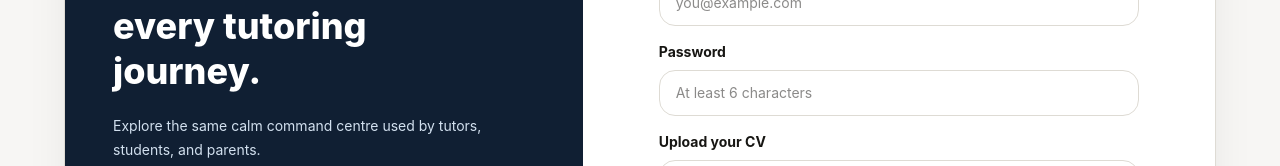
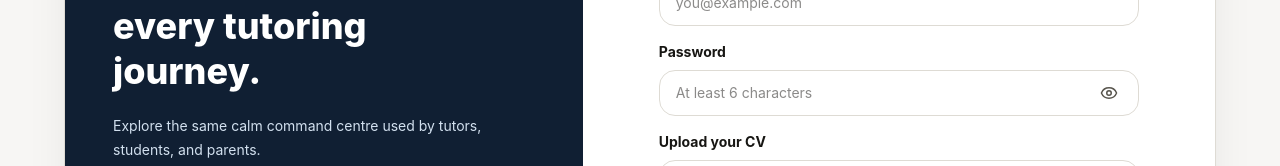
Before and after one commit to folarin-123/Tutor-Track, a React (Vite) app: page /signup in a window 1280 px wide. Shown: the part 399-565 px from the top of the page. Built offline with nearby package versions, Linux system fonts and the light colour scheme; no server answers.

Commit message:
Add password visibility controls

```diff
--- a/app/signin/page.jsx
+++ b/app/signin/page.jsx
@@ -2,13 +2,14 @@
 
 import { useEffect, useState } from "react";
 import { Link, useNavigate } from "react-router-dom";
-import { ArrowRight } from "lucide-react";
+import { ArrowRight, Eye, EyeOff } from "lucide-react";
 import AuthShell from "@/components/auth/AuthShell";
 import { useAuth } from "@/lib/auth";
 
 export default function SignInPage() {
   const [email, setEmail] = useState("");
   const [password, setPassword] = useState("");
+  const [showPassword, setShowPassword] = useState(false);
   const [error, setError] = useState("");
   const [submitting, setSubmitting] = useState(false);
   const { signIn, user } = useAuth();
@@ -56,14 +57,25 @@ export default function SignInPage() {
         </label>
         <label className="block text-sm font-bold" htmlFor="signin-password">
           Password
+          <div className="relative mt-2">
             <input
               id="signin-password"
-            type="password"
+              type={showPassword ? "text" : "password"}
               value={password}
               onChange={(event) => setPassword(event.target.value)}
               placeholder="Your password"
-            className="mt-2 w-full rounded-2xl border border-[var(--border-default)] bg-[var(--bg-surface)] px-4 py-3 font-normal outline-primary-500"
+              className="w-full rounded-2xl border border-[var(--border-default)] bg-[var(--bg-surface)] px-4 py-3 pr-12 font-normal outline-primary-500"
             />
+            <button
+              type="button"
+              onClick={() => setShowPassword((visible) => !visible)}
+              aria-label={showPassword ? "Hide password" : "Show password"}
+              aria-pressed={showPassword}
+              className="absolute inset-y-0 right-3 grid w-9 place-items-center text-[var(--text-secondary)]"
+            >
+              {showPassword ? <EyeOff size={18} /> : <Eye size={18} />}
+            </button>
+          </div>
         </label>
         {error && <p className="text-sm font-semibold text-danger-500">{error}</p>}
         <button
--- a/app/signup/page.jsx
+++ b/app/signup/page.jsx
@@ -2,7 +2,7 @@
 
 import { useState } from "react";
 import { Link, useNavigate } from "react-router-dom";
-import { ArrowRight } from "lucide-react";
+import { ArrowRight, Eye, EyeOff } from "lucide-react";
 import AuthShell, { RoleSelector } from "@/components/auth/AuthShell";
 import { useAuth } from "@/lib/auth";
 
@@ -26,6 +26,7 @@ export default function SignUpPage() {
   const [name, setName] = useState("");
   const [email, setEmail] = useState("");
   const [password, setPassword] = useState("");
+  const [showPassword, setShowPassword] = useState(false);
   const [cv, setCv] = useState(null);
   const [error, setError] = useState("");
   const [submitting, setSubmitting] = useState(false);
@@ -115,14 +116,25 @@ export default function SignUpPage() {
         </label>
         <label className="block text-sm font-bold" htmlFor="signup-password">
           Password
+          <div className="relative mt-2">
             <input
               id="signup-password"
-            type="password"
+              type={showPassword ? "text" : "password"}
               value={password}
               onChange={(event) => setPassword(event.target.value)}
               placeholder="At least 6 characters"
-            className="mt-2 w-full rounded-2xl border border-[var(--border-default)] bg-[var(--bg-surface)] px-4 py-3 font-normal outline-primary-500"
+              className="w-full rounded-2xl border border-[var(--border-default)] bg-[var(--bg-surface)] px-4 py-3 pr-12 font-normal outline-primary-500"
             />
+            <button
+              type="button"
+              onClick={() => setShowPassword((visible) => !visible)}
+              aria-label={showPassword ? "Hide password" : "Show password"}
+              aria-pressed={showPassword}
+              className="absolute inset-y-0 right-3 grid w-9 place-items-center text-[var(--text-secondary)]"
+            >
+              {showPassword ? <EyeOff size={18} /> : <Eye size={18} />}
+            </button>
+          </div>
         </label>
         {role === "tutor" && (
           <div>
```
Lines whose indentation alone changed are shown as unchanged.
